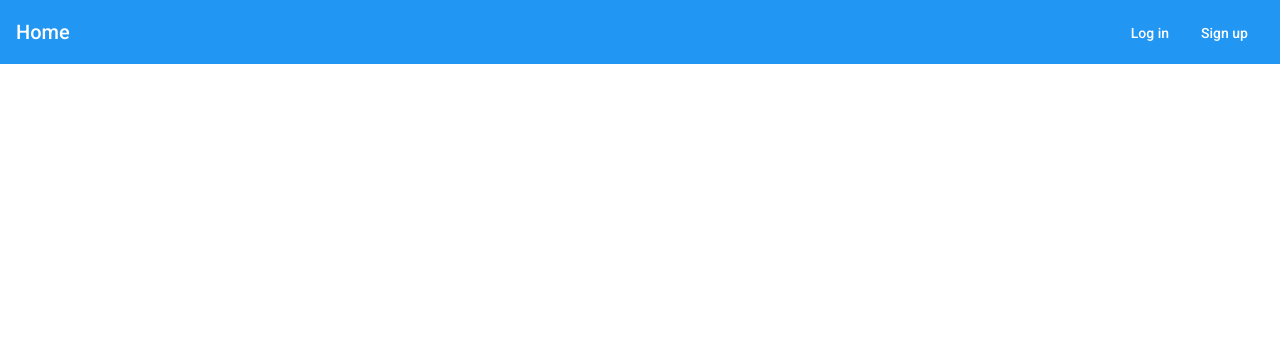
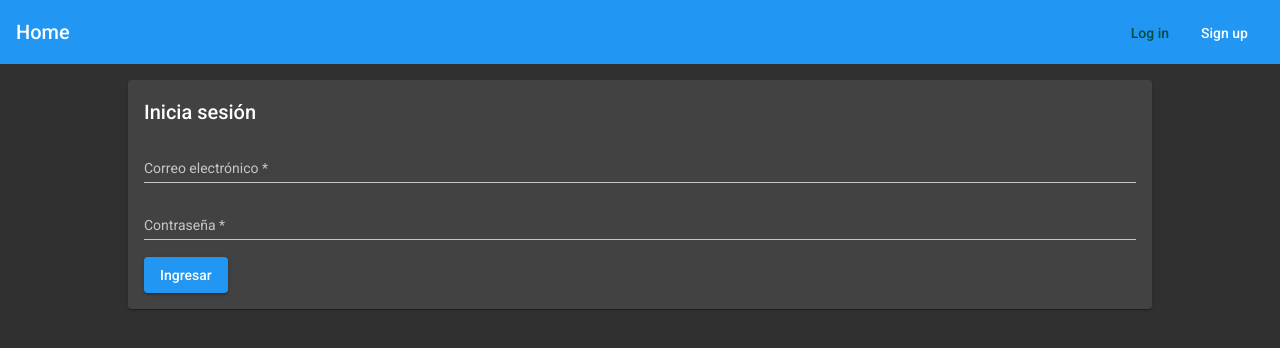
Before and after one commit to saulprl/candy-sun-angular, an Angular app: page /login in a window 1280 px wide. Before the commit this address led to /. Shown: the top 348 px of the page. Built offline with nearby package versions, Linux system fonts and the light colour scheme.

Commit message:
Created log-in component

```diff
--- a/src/app/app-routing.module.ts
+++ b/src/app/app-routing.module.ts
@@ -1,8 +1,14 @@
 import { NgModule } from '@angular/core';
 import { Routes, RouterModule } from '@angular/router';
+import { LoginComponent } from './auth/login/login.component';
 
 
-const routes: Routes = [];
+const routes: Routes = [
+  {
+    path: 'login',
+    component: LoginComponent
+  }
+];
 
 @NgModule({
   imports: [RouterModule.forRoot(routes)],
--- a/src/app/app.component.css
+++ b/src/app/app.component.css
@@ -0,0 +1,5 @@
+main {
+  margin-top: 1rem;
+  width: 80%;
+  margin: auto;
+}
--- a/src/app/app.component.html
+++ b/src/app/app.component.html
@@ -1,2 +1,4 @@
 <app-header></app-header>
-<router-outlet></router-outlet>
+<main>
+  <router-outlet></router-outlet>
+</main>
--- /dev/null
+++ b/src/app/auth/login/login.component.css
@@ -0,0 +1,7 @@
+mat-form-field {
+  width: 100%;
+}
+
+mat-spinner {
+  margin: auto;
+}
--- /dev/null
+++ b/src/app/auth/login/login.component.html
@@ -0,0 +1,26 @@
+<mat-card>
+  <h2>Inicia sesión</h2>
+  <!-- mat-spinner -->
+  <form [formGroup]="form" (submit)="onLogin()">
+    <mat-form-field>
+      <input
+      matInput
+      type="email"
+      placeholder="Correo electrónico"
+      formControlName="email"
+      >
+      <mat-error *ngIf="controls.email.errors?.required">Este campo es obligatorio.</mat-error>
+      <mat-error *ngIf="controls.email.errors?.email">Ingresa un correo electrónico válido.</mat-error>
+    </mat-form-field>
+    <mat-form-field>
+      <input
+      matInput
+      type="password"
+      placeholder="Contraseña"
+      formControlName="password"
+      >
+      <mat-error *ngIf="controls.password.errors?.required">Este campo es obligatorio.</mat-error>
+    </mat-form-field>
+    <button mat-raised-button color="primary" type="submit">Ingresar</button>
+  </form>
+</mat-card>
--- /dev/null
+++ b/src/app/auth/login/login.component.ts
@@ -0,0 +1,32 @@
+import { Component, OnInit } from '@angular/core';
+import { FormGroup, FormBuilder, Validators } from '@angular/forms';
+
+@Component({
+  selector: 'app-login',
+  templateUrl: './login.component.html',
+  styleUrls: ['./login.component.css']
+})
+export class LoginComponent implements OnInit {
+  isLoading = false;
+  form: FormGroup;
+
+  constructor(
+    private formBuilder: FormBuilder
+  ) { }
+
+  ngOnInit(): void {
+    this.form = this.formBuilder.group({
+      email: [ '', [ Validators.required, Validators.email ] ],
+      password: [ '', [Validators.required ] ]
+    });
+  }
+
+  onLogin(): void {
+
+  }
+
+  get controls() {
+    return this.form.controls;
+  }
+
+}
--- a/src/candy-sun-theme.scss
+++ b/src/candy-sun-theme.scss
@@ -13,7 +13,7 @@
 // (imported above). For each palette, you can optionally specify a default, lighter, and darker
 // hue. Available color palettes: https://material.io/design/color/
 $candy-sun-primary: mat-palette($mat-blue, 500); // mat-palette($mat-indigo)
-$candy-sun-accent: mat-palette($mat-pink, A200); // mat-palette($mat-pink, A200, A100, A400)
+$candy-sun-accent: mat-palette($mat-teal, 900); // mat-palette($mat-pink, A200, A100, A400)
 
 // The warn palette is optional (defaults to red).
 $candy-sun-warn: mat-palette($mat-red);
--- a/src/styles.css
+++ b/src/styles.css
@@ -1,4 +1,7 @@
 /* You can add global styles to this file, and also import other style files */
 
-html, body { height: 100%; }
+html, body {
+  height: 100%;
+  background-color: #303030;
+}
 body { margin: 0; font-family: Roboto, "Helvetica Neue", sans-serif; }
```
Also changed, not shown: src/app/app.module.ts (+24 -2 lines), 1 other file (tests, documents, lock files or other folders).
